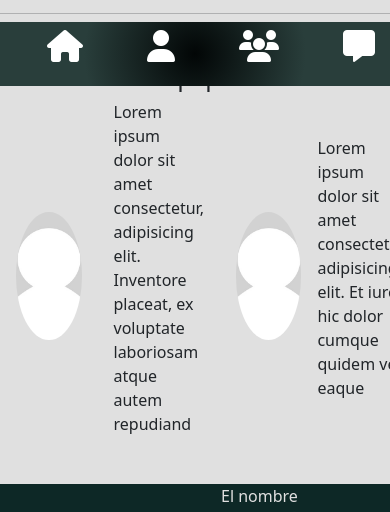
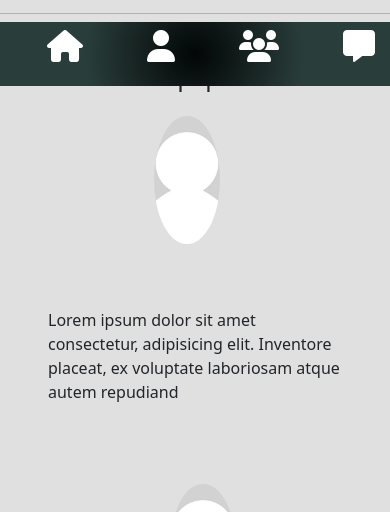
Before and after one commit to AlanPalacios95/PreEntrega2-Palacios, a website: page pages/sobre-nosotros.html in a window 390 px wide. Shown: the part 758-1270 px from the top of the page. Drawn offline with nearby package versions, Linux system fonts and the light colour scheme.

Commit message:
correccion responsive

```diff
--- a/css/estilo.css
+++ b/css/estilo.css
@@ -888,7 +888,6 @@ label {
     .analisis__hogwartslegacy {
         display: grid;
         grid-template-areas:
-            "heather"
             "main"
             "main"
             "aside"
@@ -948,7 +947,8 @@ label {
 
     .compras {
         flex-flow: row nowrap;
-        justify-content: space-between;
+        justify-content: space-around;
+
     }
 
     .playstation__imagen {
@@ -972,6 +972,10 @@ label {
         flex: 100%;
     }
 
+    .hogwarts__footer {
+        margin-bottom: -3rem;
+    }
+
 }
 
 /*//////////////////////////////////////////////////////////////////////////////////////////
@@ -983,7 +987,6 @@ label {
     .trailer__resident__evil__4remake {
         display: grid;
         grid-template-areas:
-            "header"
             "main"
             "main"
             "aside"
@@ -1001,4 +1004,16 @@ label {
     .footer__redes {
         padding-bottom: 12%;
     }
+
+    .equipo__integrantes{
+        flex-direction: column;
+    }
+
+    .periodista__descripcion {
+        padding: 3rem;
+    }
+
+    .diseñador__descripcion {
+        padding: 3rem;
+    }
 }
--- a/pages/sobre-nosotros.html
+++ b/pages/sobre-nosotros.html
@@ -76,10 +76,10 @@
             <div class="equipo__organizacion">
                 <div class="equipo__integrantes">
                     <img class="diseñador float-start me-3" src="../images/usuario.jpg" alt="Diseñador web">
-                    <p class="float-start">Lorem ipsum dolor sit amet consectetur, adipisicing elit. Inventore placeat,
+                    <p class="diseñador__descripcion float-start">Lorem ipsum dolor sit amet consectetur, adipisicing elit. Inventore placeat,
                         ex voluptate laboriosam atque autem repudiand</p>
                     <img class="periodista float-end ms-3" src="../images/usuario.jpg" alt="Periodista">
-                    <p class="float-end">Lorem ipsum dolor sit amet consectetur adipisicing elit. Et iure, hic dolor
+                    <p class="periodista__descripcion float-end">Lorem ipsum dolor sit amet consectetur adipisicing elit. Et iure, hic dolor
                         cumque quidem vel eaque</p>
                 </div>
             </div>
```
